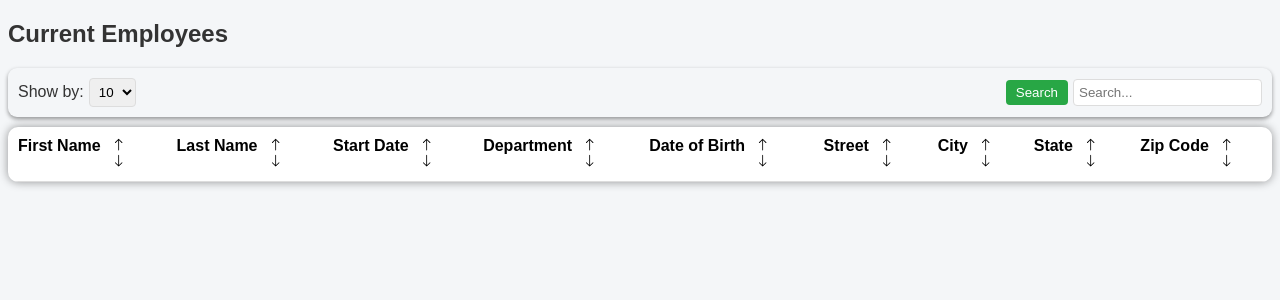
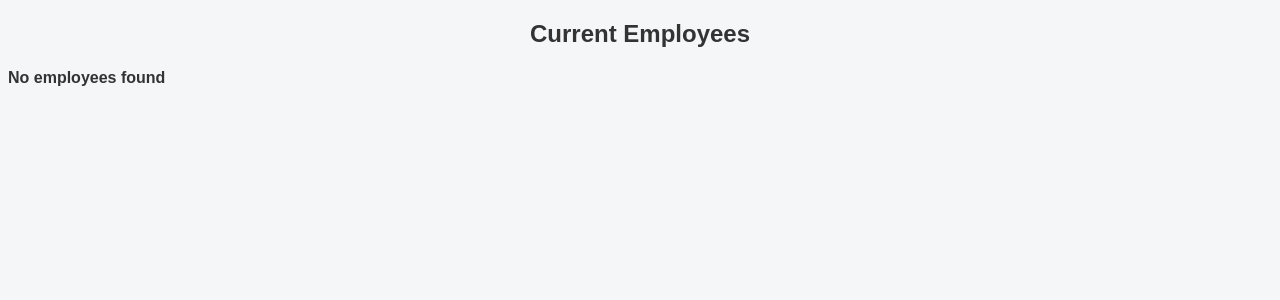
Before and after one commit to todorjr/table-data, a React (Vite) app: page / in a window 1280 px wide. Shown: the top 300 px of the page. Built offline with nearby package versions, Linux system fonts and the light colour scheme.

Commit message:
empty result

```diff
--- a/src/App.css
+++ b/src/App.css
@@ -3,6 +3,7 @@ body {
     background-color: #f4f6f8;
     color: #333;
 }
+h2 { text-align: center }
 
 table {
     width: 100%;
--- a/src/components/Table.jsx
+++ b/src/components/Table.jsx
@@ -46,8 +46,10 @@ export default function Table ({employees}) {
     } = useTableControls(employees)
 
         return (
-        <div>
+        <div className="table-container">
             <h2>Current Employees</h2>
+            {selectedEmployees.length > 0 ? (
+            <>
                 <div className="table-controls">
                     <div className="show-entries">
                         <label className="show-by" htmlFor="show-by">Show by:</label>
@@ -116,6 +118,11 @@ export default function Table ({employees}) {
                             )
                         })}
                 </div>
+            </>
+            ): (
+                <h4>No employees found</h4>
+            )}
         </div>
         )
+
 }
```
Lines whose indentation alone changed are shown as unchanged.
